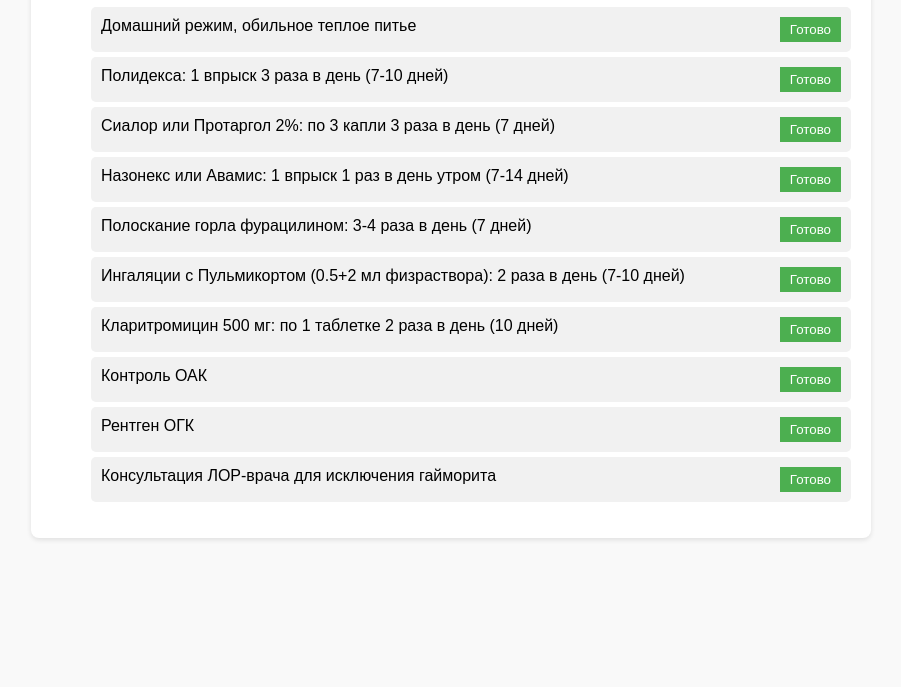
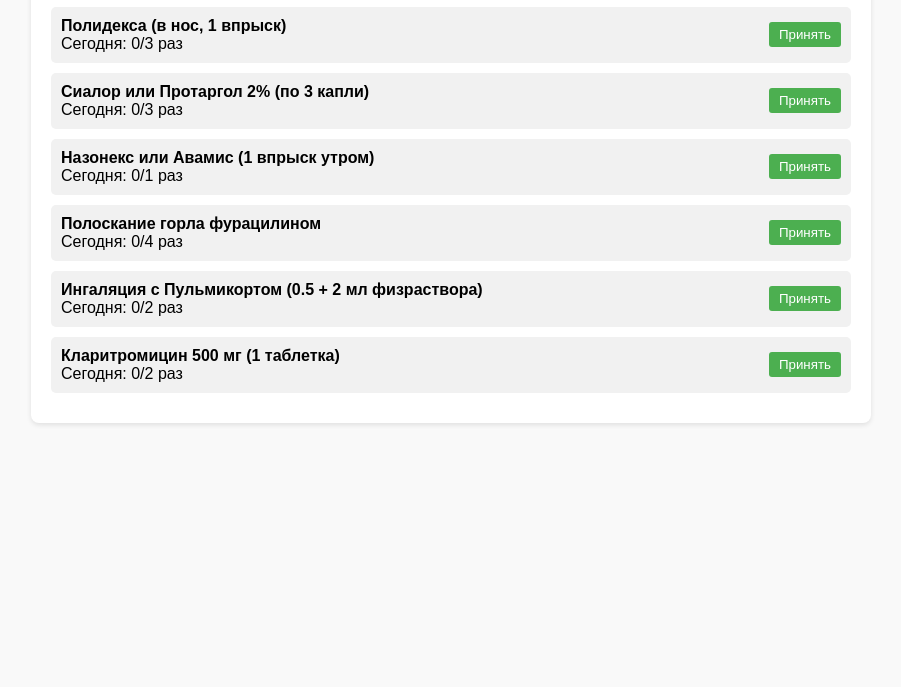
Before and after one commit to KingArthurIsTheBest/Healthcare, a plain HTML site: page index.html in a window 1280 px wide. Shown: the part 113-800 px from the top of the page, without its empty margins (189-1090 px from the left). Drawn offline with Linux system fonts and the light colour scheme.

Commit message:
Update index.html

```diff
--- a/index.html
+++ b/index.html
@@ -3,7 +3,7 @@
 <head>
     <meta charset="UTF-8">
     <meta name="viewport" content="width=device-width, initial-scale=1.0">
-    <title>Режим лечения</title>
+    <title>Контроль лечения</title>
     <style>
         body {
             font-family: Arial, sans-serif;
@@ -23,73 +23,143 @@
             text-align: center;
             color: #333;
         }
-        .task {
+        .medication {
             display: flex;
             justify-content: space-between;
+            align-items: center;
             padding: 10px;
-            margin: 5px 0;
+            margin: 10px 0;
             background: #f1f1f1;
             border-radius: 5px;
         }
-        .task button {
+        .medication.completed {
+            background: #d4edda;
+            text-decoration: line-through;
+        }
+        .medication button {
+            padding: 5px 10px;
+            border: none;
             background: #4CAF50;
             color: white;
-            border: none;
-            padding: 5px 10px;
             cursor: pointer;
+            border-radius: 3px;
         }
-        .task button:hover {
-            background: #45a049;
+        .medication button:disabled {
+            background: #ccc;
+            cursor: not-allowed;
         }
-        .task.completed {
-            background: #d4edda;
-            text-decoration: line-through;
+        .medication .info {
+            max-width: 70%;
         }
     </style>
 </head>
 <body>
     <div class="container">
-        <h1>Режим лечения</h1>
-        <ul id="taskList"></ul>
+        <h1>Контроль лечения</h1>
+        <div id="medicationList"></div>
     </div>
 
     <script>
-        const tasks = [
-            { text: "Домашний режим, обильное теплое питье", completed: false },
-            { text: "Полидекса: 1 впрыск 3 раза в день (7-10 дней)", completed: false },
-            { text: "Сиалор или Протаргол 2%: по 3 капли 3 раза в день (7 дней)", completed: false },
-            { text: "Назонекс или Авамис: 1 впрыск 1 раз в день утром (7-14 дней)", completed: false },
-            { text: "Полоскание горла фурацилином: 3-4 раза в день (7 дней)", completed: false },
-            { text: "Ингаляции с Пульмикортом (0.5+2 мл физраствора): 2 раза в день (7-10 дней)", completed: false },
-            { text: "Кларитромицин 500 мг: по 1 таблетке 2 раза в день (10 дней)", completed: false },
-            { text: "Контроль ОАК", completed: false },
-            { text: "Рентген ОГК", completed: false },
-            { text: "Консультация ЛОР-врача для исключения гайморита", completed: false }
+        const medications = [
+            {
+                name: "Полидекса (в нос, 1 впрыск)",
+                frequency: 3,
+                duration: 10,
+                takenToday: 0,
+                lastTaken: null,
+                interval: 6 * 60 * 60 * 1000 // 6 часов
+            },
+            {
+                name: "Сиалор или Протаргол 2% (по 3 капли)",
+                frequency: 3,
+                duration: 7,
+                takenToday: 0,
+                lastTaken: null,
+                interval: 6 * 60 * 60 * 1000 // 6 часов
+            },
+            {
+                name: "Назонекс или Авамис (1 впрыск утром)",
+                frequency: 1,
+                duration: 14,
+                takenToday: 0,
+                lastTaken: null,
+                interval: 24 * 60 * 60 * 1000 // 24 часа
+            },
+            {
+                name: "Полоскание горла фурацилином",
+                frequency: 4,
+                duration: 7,
+                takenToday: 0,
+                lastTaken: null,
+                interval: 4 * 60 * 60 * 1000 // 4 часа
+            },
+            {
+                name: "Ингаляция с Пульмикортом (0.5 + 2 мл физраствора)",
+                frequency: 2,
+                duration: 10,
+                takenToday: 0,
+                lastTaken: null,
+                interval: 12 * 60 * 60 * 1000 // 12 часов
+            },
+            {
+                name: "Кларитромицин 500 мг (1 таблетка)",
+                frequency: 2,
+                duration: 10,
+                takenToday: 0,
+                lastTaken: null,
+                interval: 12 * 60 * 60 * 1000 // 12 часов
+            }
         ];
 
-        const taskList = document.getElementById('taskList');
+        const medicationList = document.getElementById("medicationList");
 
-        function renderTasks() {
-            taskList.innerHTML = '';
-            tasks.forEach((task, index) => {
-                const li = document.createElement('li');
-                li.className = `task ${task.completed ? 'completed' : ''}`;
-                li.innerHTML = `
-                    <span>${task.text}</span>
-                    <button onclick="toggleTask(${index})">
-                        ${task.completed ? 'Восстановить' : 'Готово'}
+        function renderMedications() {
+            medicationList.innerHTML = '';
+            medications.forEach((med, index) => {
+                const now = new Date().getTime();
+                const nextAvailable = med.lastTaken ? med.lastTaken + med.interval : 0;
+                const canTake = med.takenToday < med.frequency && now >= nextAvailable;
+
+                const div = document.createElement('div');
+                div.className = `medication ${med.takenToday >= med.frequency ? 'completed' : ''}`;
+                div.innerHTML = `
+                    <div class="info">
+                        <strong>${med.name}</strong><br>
+                        Сегодня: ${med.takenToday}/${med.frequency} раз<br>
+                        ${canTake ? '' : `Следующий прием через ${Math.ceil((nextAvailable - now) / (60 * 1000))} минут`}
+                    </div>
+                    <button onclick="takeMedication(${index})" ${!canTake ? 'disabled' : ''}>
+                        Принять
                     </button>
                 `;
-                taskList.appendChild(li);
+                medicationList.appendChild(div);
             });
         }
 
-        function toggleTask(index) {
-            tasks[index].completed = !tasks[index].completed;
-            renderTasks();
+        function takeMedication(index) {
+            const now = new Date().getTime();
+            medications[index].takenToday++;
+            medications[index].lastTaken = now;
+            renderMedications();
         }
 
-        renderTasks();
+        function resetMedications() {
+            medications.forEach(med => {
+                med.takenToday = 0;
+                med.lastTaken = null;
+            });
+            renderMedications();
+        }
+
+        // Сбросить приемы в начале нового дня
+        const now = new Date();
+        const nextReset = new Date(now.getFullYear(), now.getMonth(), now.getDate() + 1, 0, 0, 0) - now;
+        setTimeout(() => {
+            resetMedications();
+            setInterval(resetMedications, 24 * 60 * 60 * 1000); // Каждые 24 часа
+        }, nextReset);
+
+        renderMedications();
     </script>
 </body>
 </html>
```
